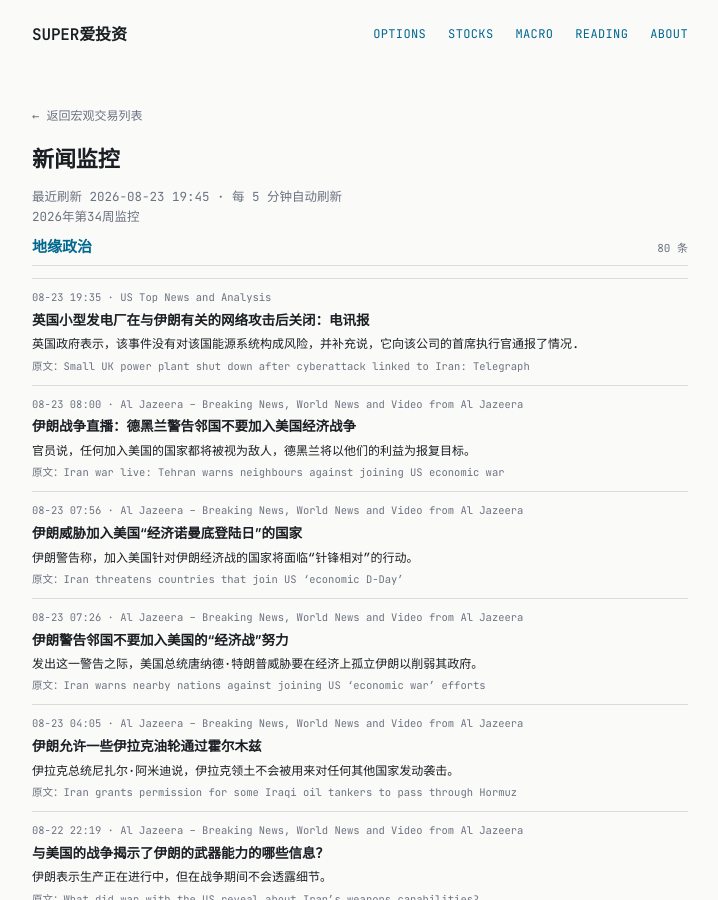
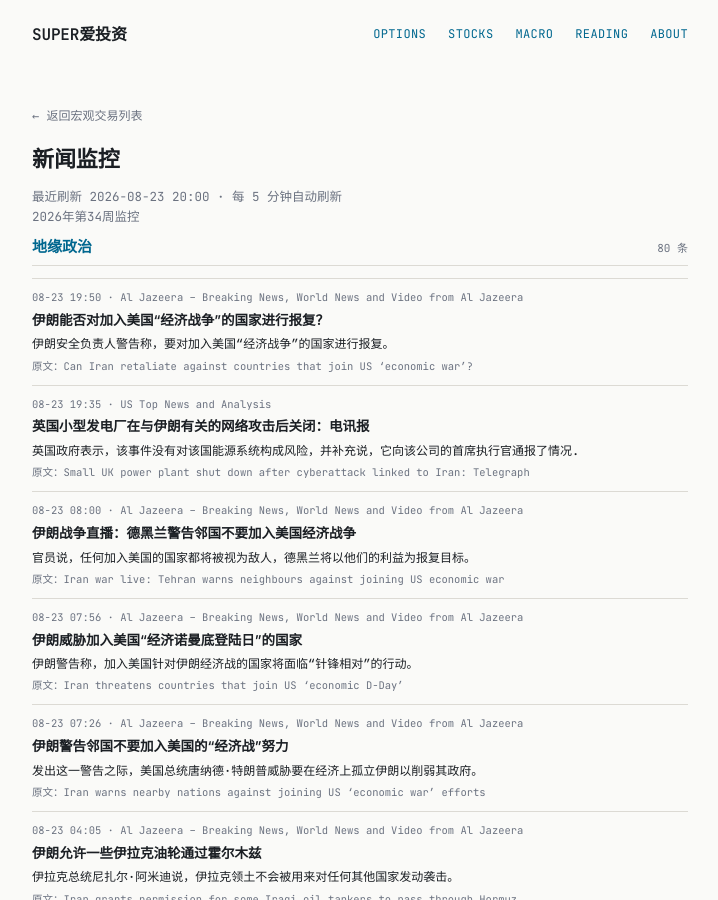
Before and after one commit to tang3super/tang3super.github.io, a Jekyll site: the page built from macro-trade/news-digest.md, in a window 1280 px wide and 900 px high. Shown: the whole window, without its empty margins (280-998 px from the left). Built offline with Jekyll 4.4.1, drawn with Linux system fonts in a browser that asks for light colours; some of the changed text lies outside the part shown.

Commit message:
sync news-digest article

```diff
--- a/macro-trade/news-digest.md
+++ b/macro-trade/news-digest.md
@@ -5,11 +5,18 @@ title: 新闻监控
 date: '2026-08-23'
 summary: 2026年第34周监控
 week_label: 2026年第34周监控
-last_updated: 2026-08-23 19:45
+last_updated: 2026-08-23 20:00
 refresh_note: 每 5 分钟自动刷新
 topics:
 - name: 地缘政治
   items:
+  - title: Can Iran retaliate against countries that join US ‘economic war’?
+    summary: Iran's security chief has warned of retaliation against countries joining US ‘economic war'.
+    link: https://www.aljazeera.com/news/2026/8/23/can-iran-retaliate-against-countries-that-join-us-economic-war?traffic_source=rss
+    source: Al Jazeera – Breaking News, World News and Video from Al Jazeera
+    time: 08-23 19:50
+    title_zh: 伊朗能否对加入美国“经济战争”的国家进行报复？
+    summary_zh: 伊朗安全负责人警告称，要对加入美国“经济战争”的国家进行报复。
   - title: 'Small UK power plant shut down after cyberattack linked to Iran: Telegraph'
     summary: The U.K. government says the incident did not pose a risk to the country's energy system, adding that it briefed CEOs of companies in the se…
     link: https://www.cnbc.com/2026/08/23/small-uk-power-plant-shut-down-after-iran-linked-cyberattack-report.html
@@ -805,6 +806,12 @@ topics:
     title_zh: 由于收益率下降和美联储暂停押注提振情绪，欧洲股市小幅上涨
 - name: AI基建
   items:
+  - title: Citi expects Nvidia stock to trade higher post earnings
+    summary: ''
+    link: https://www.investing.com/news/stock-market-news/citi-expects-nvidia-stock-to-trade-higher-post-earnings-4872442
+    source: Stock Market News
+    time: 08-23 19:17
+    title_zh: 花旗预计英伟达股价将上涨
   - title: Nvidia customers face over 15% server price hikes as memory costs soar - report
     summary: ''
     link: https://www.investing.com/news/stock-market-news/nvidia-customers-face-over-15-server-price-hikes-as-memory-costs-soar--report-4872389
```
Also changed, not shown: other parts of macro-trade/news-digest.md (+0 -6 lines).
